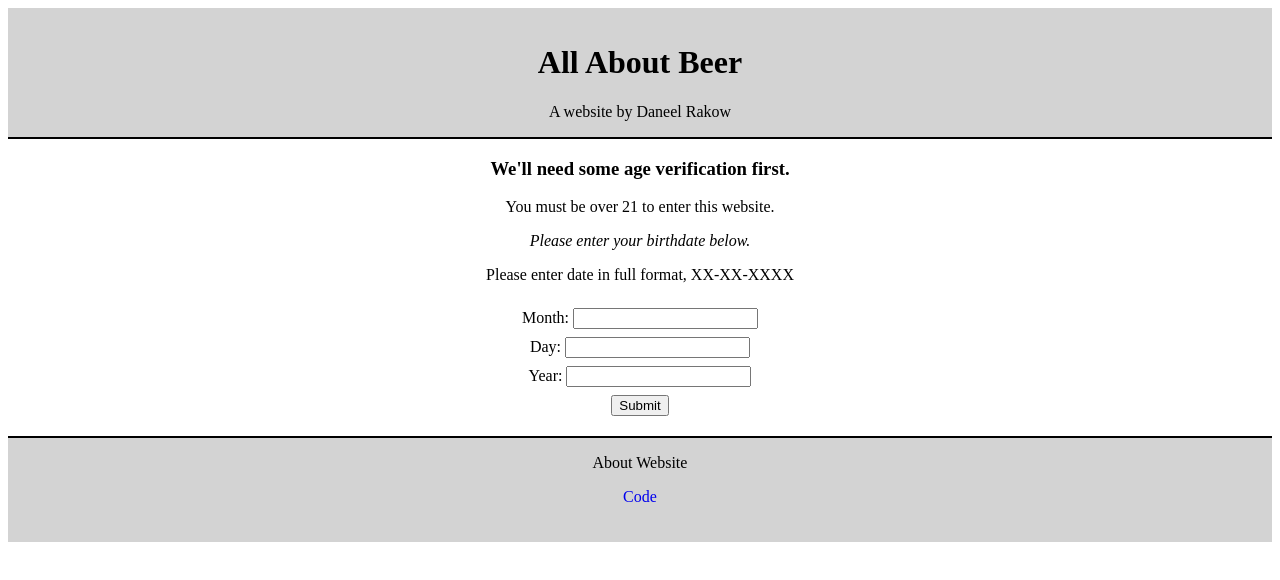
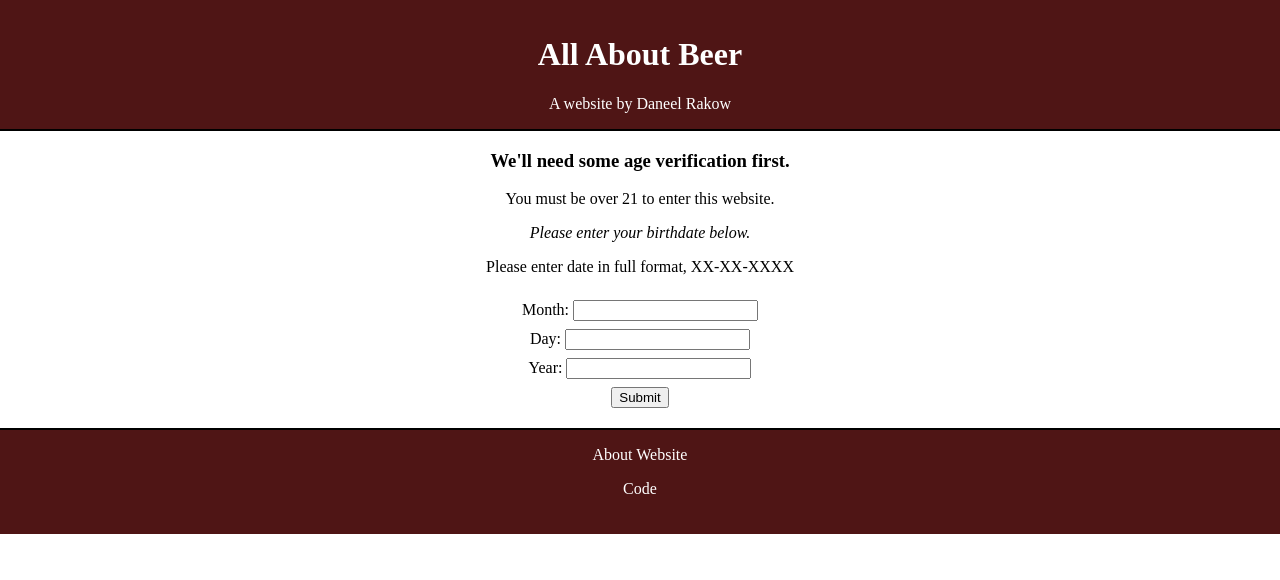
Before and after one commit to daneelrakow/AllAboutBeer, a plain HTML site: page index.html in a window 1280 px wide. Drawn offline with Linux system fonts and the light colour scheme; a script that the page names is missing; a web font is replaced by a local one.

Commit message:
html and css work

```diff
--- a/index.html
+++ b/index.html
@@ -8,6 +8,8 @@
   <meta name="HandheldFriendly" content="true">
   <title>All About Beer</title>
   <link rel="stylesheet" href="./src/styles.css">
+  <link rel="icon" href="img/title-icon.jpg">
+
   <script type='text/javascript' src='src\config.js'></script>
 
   <script src="src\script.js" type="text/javascript"></script>
@@ -18,6 +20,8 @@
 </head>
 
 <body>
+
+
 
     <header>
       <h1>All About Beer</h1>
@@ -39,11 +43,11 @@
         <input type="number" name="birthyear" id="byear" class="formitem">
         <!-- TODO add validation -->
         <br>
-      <button id="submitbutton" type = "button" class="formitem">Submit</button>
+        <button id="submitbutton" type="button" class="formitem">Submit</button>
 
       </form>
     </div>
-  <div id = "accessdenied">
+    <div id="accessdenied">
       <h1>Access is denied.</h1>
     </div>
 
@@ -53,7 +57,7 @@
       <h3 id="defaulthead" class="displaydefault">Please select from the options below: </h3>
       <div id="options" class="displaydefault">
         <p class="mainmenu selectable" id="randomselector">Get information about a random beer</p>
-      <p class = "mainmenu selectable" id = "viewlistselector">View my list</p>
+        <p class="mainmenu selectable" id="viewlistselector">View my list</p>
       </div>
 
       <div id="randombeer" class="randominformation alternate">
@@ -75,10 +79,7 @@
         <h3 id="another" class="alternate randominformation  selectable"></h3>
       </div>
 
-
-
-  </main>
-  <div id = "userlist">
+      <div id="userlist">
         <h3>Your List</h3>
       </div>
       <div id="aboutwebsite">
@@ -86,10 +87,12 @@
         <p>About this website</p>
       </div>
       <h3 id="gobackbutton" class="selectable">Go Back</h3>
+
+    </main>
+
   <footer>
-    <p id="aboutlink" class="selectable">About Website</p>
+    <p ids="aboutlink" class="selectable">About Website</p>
     <p><a href="https://github.com/daneelrakow/AllAboutBeer">Code</a></p>
-
   </footer>
 </body>
 
--- a/src/styles.css
+++ b/src/styles.css
@@ -1,40 +1,55 @@
 html, body {
   background-color: white;
   font-family: 'Ibarra Real Nova', serif;
-  margin: 50;
-  padding: 50;
+  margin: 0;
+  padding: 0;
+  height: 100%;
+  /* position: relative; */
 }
 
+/* .main-container {
+  min-height: 100vh;
+
+  overflow: hidden;
+  display: block;
+  position: relative;
+  padding-bottom: 100px;
+
+} */
 header {
+  color: white;
   padding-top: 15px;
   text-align: center;
   border-bottom: solid 2px black;
-  background-color: lightgray;
-}
-
-header h1 {
-  color: black;
+  background-color: #4f1515;
 }
 
 footer {
+  color: white;
   text-align: center;
   border-top: solid 2px black;
-  background-color: lightgray;
+  background-color: #4f1515;
   padding-bottom: 20px;
+  /* min-height: 15vh;
+  position: absolute;
+  bottom: 0;
+  width: 100%; */
 }
 
-p:hover {
+p:hover {}
 
-}
 main {
   background: white;
+  vertical-align: middle;
 }
+
 main, main li {
   text-align: center;
 }
 
 p a {
   text-decoration: none;
+  color: white;
 }
 
 a {
@@ -42,7 +57,7 @@ a {
 }
 
 a:visited {
-  color: black;
+  color: white;
 }
 
 #randomdescription {
```
Also changed, not shown: img/title-icon.jpg (added). Lines whose indentation alone changed are shown as unchanged.
